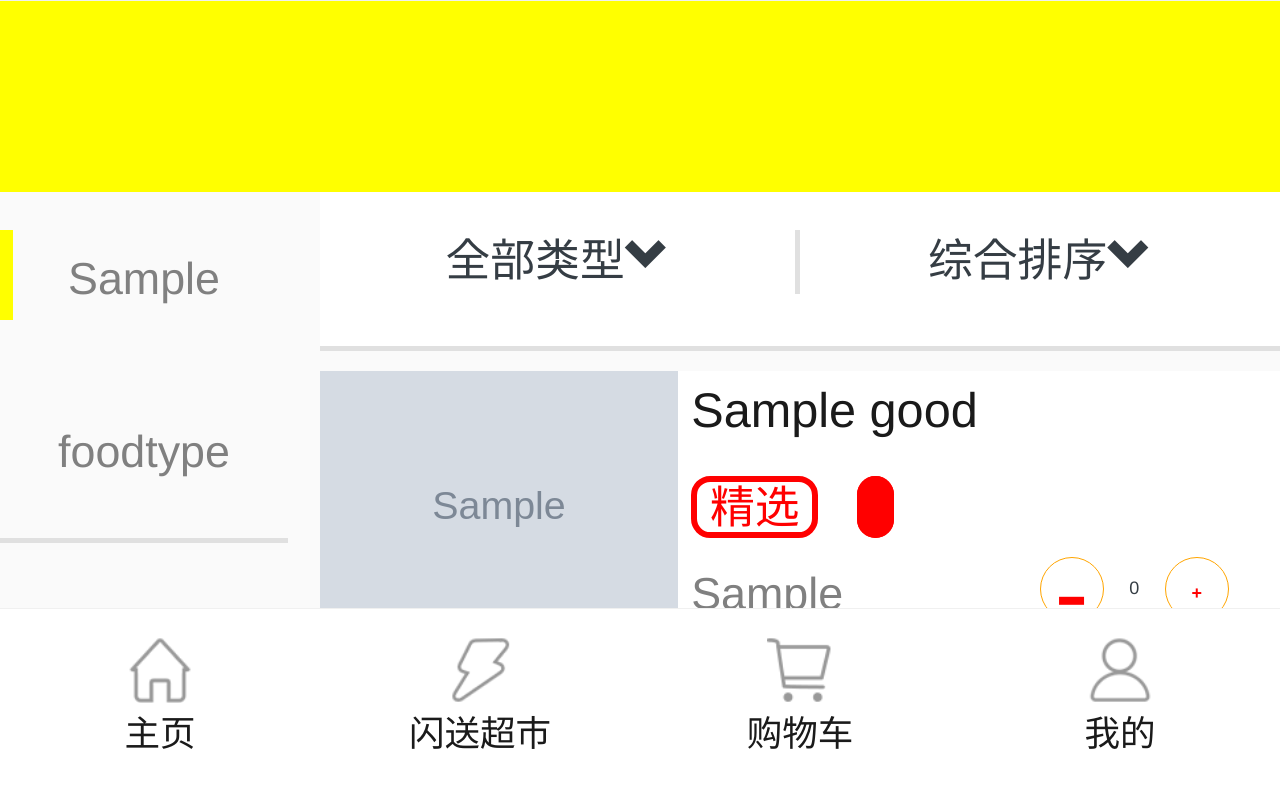
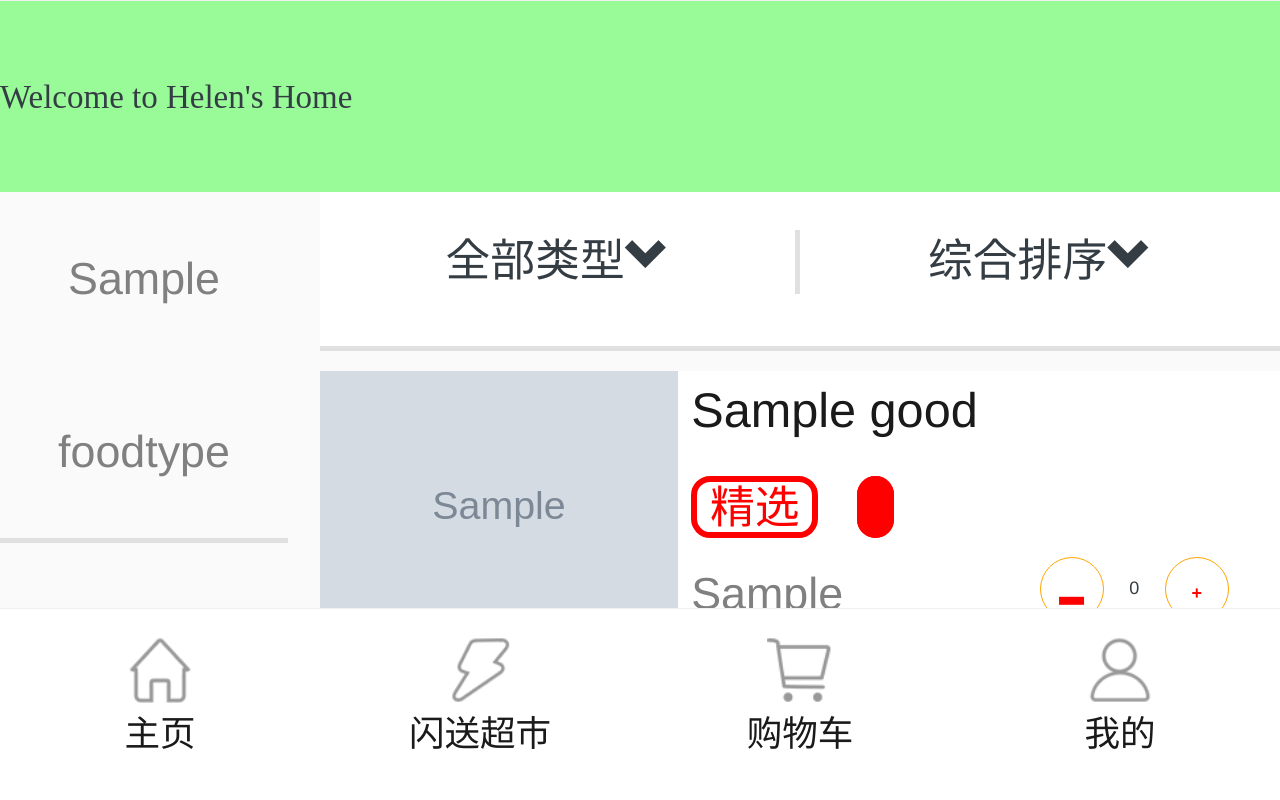
Before and after one commit to Mysterious0o0/python-moveapp, a Django app: template templates/axf/market.html in a window 1280 px wide. Run offline with Django 3.2, Linux system fonts and the light colour scheme; tables that the repository leaves empty hold one stand-in row (values such as "Sample post"); the template is opened without the code that fills it: values that come from a table or form of the project are taken from there, most other values are stand-ins (such as "Sample title", 1, 10 or a date in 2020); grey boxes marked "Sample" are stand-in pictures; some libraries are stand-ins or nearby versions.

Commit message:
完善几个地方

```diff
--- a/static/main/css/base.css
+++ b/static/main/css/base.css
@@ -22,9 +22,11 @@ header, footer{
     display: flex;
 }
 header{
-    background:yellow;
-    top:0;
-    left:0;
+    background:palegreen;
+    font-family: "MV Boli";
+    font-size: 33px;
+    line-height: 1.5rem;
+    text-align: center;
 }
 footer{
     background:#fff;
--- a/static/market/js/market.js
+++ b/static/market/js/market.js
@@ -1,3 +1,4 @@
+
 $(document).ready(function () {
     var alltypebtn = document.getElementById('alltypebtn')
     var showsortbtn = document.getElementById('showsortbtn')
@@ -26,12 +27,10 @@ $(document).ready(function () {
         sortdiv.style.display = 'none'
     },false)
 
-
-    // for(var i = 0;i < 11;i++){
-    //     idtimes = "yellowSlide-"+"i"
-    //     var yellow = document.getElementById(idtimes)
-    //     yellow.style.display = 'none'
-    // }
+    //window.location.pathname:获取当前网址的文件地址即/market/103581/0/0/
+    var num = window.location.pathname
+    num1 = num.match(/\d+/g)
+    document.getElementById(num1[0]).setAttribute('class','yellowSlide')
 
     //修改购物车
     var addShoppings = document.getElementsByClassName('addShopping')
--- a/templates/axf/base.html
+++ b/templates/axf/base.html
@@ -21,7 +21,7 @@
 
 </head>
 <body>
-    <header></header>
+    <header>Welcome to Helen's Home</header>
 
     <div>
         {% block base %}
--- a/templates/axf/market.html
+++ b/templates/axf/market.html
@@ -13,8 +13,8 @@
             <ul>
                 {% for item in leftSlider %}
                 <li>
-                    <span  id="yellowSlide-{{ forloop.counter }}" class="yellowSlide"></span>
-                    <a href="/market/{{ item.typeid }}/0/0/">{{item.typename}}</a>
+                    <span id="{{ item.typeid }}"></span>
+                    <a href="/market/{{ item.typeid }}/0/0/" class="yellow" gaa="{{ item.typeid }}">{{item.typename}}</a>
                 </li>
                 {% endfor %}
             </ul>
```
Also changed, not shown: axf/views.py (+12 -9 lines).
